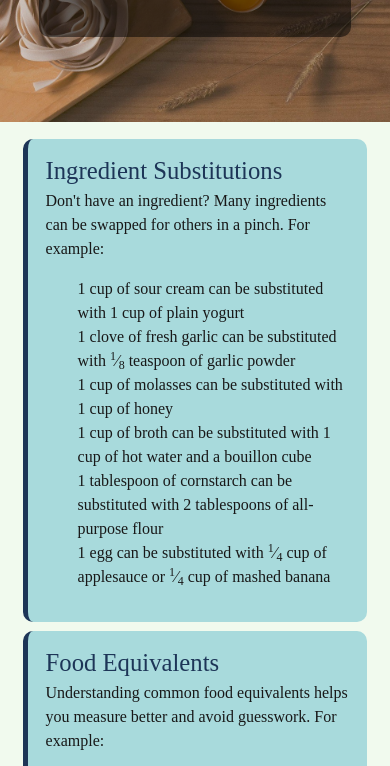
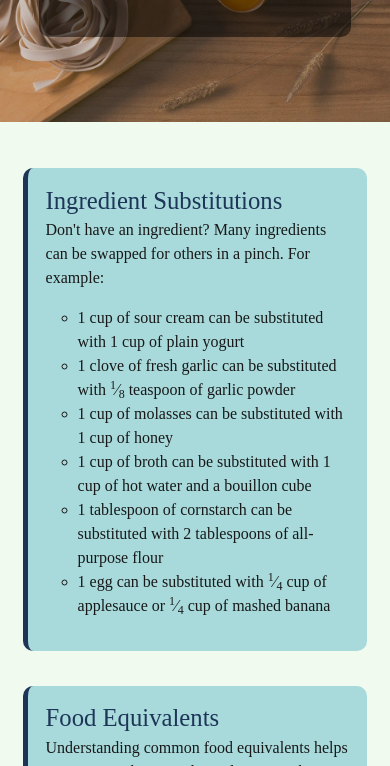
Before and after one commit to koda-m/FlavorFinder, a website: page public/tips.html in a window 390 px wide. Shown: the part 272-1038 px from the top of the page. Drawn offline with nearby package versions, Linux system fonts and the light colour scheme; a web font is replaced by a local one.

Commit message:
Updated CSS.

```diff
--- a/public/css/styles.css
+++ b/public/css/styles.css
@@ -201,7 +201,7 @@ footer a:hover {
 .tip {
 	background: var(--light-blue);
 	padding: 5%;
-	margin-bottom: 2.5%;
+	margin-bottom: 5%;
 	border-left: 5px solid var(--dark-blue);
 	border-radius: 10px;
 }
@@ -209,6 +209,10 @@ footer a:hover {
 .tip h2 {
 	margin-bottom: 1%;
 	color: var(--dark-blue);
+}
+
+.tip-list {
+	list-style-type: circle;
 }
 
 /* end tips.html specific CSS */
@@ -242,4 +246,8 @@ footer a:hover {
 		width: 80%;
 	}
 
+	.hero-image-staples, .hero-image-tips, .tip {
+		margin-bottom: 10%;
+	}
+
 }
```
